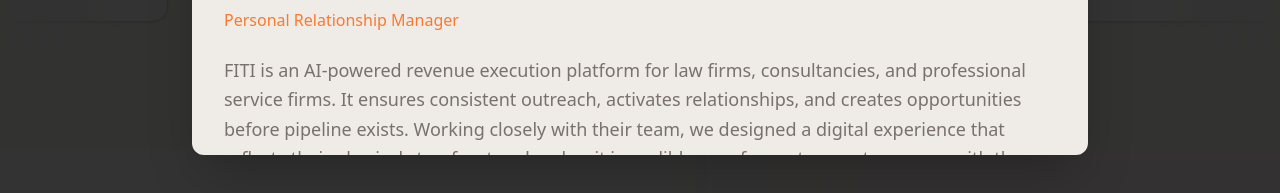
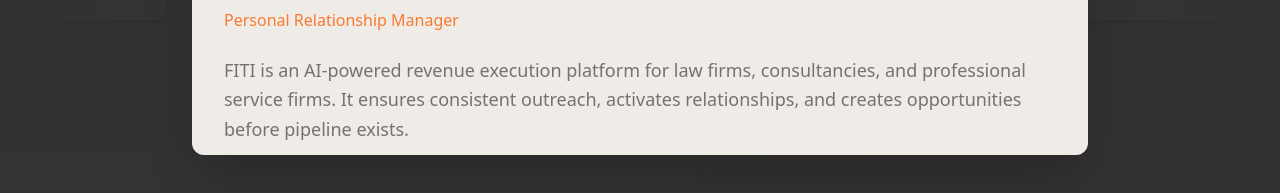
Before and after one commit to adrianlehmann/pinalocalsites, a React (Vite) app in the folder artifacts/pina-local-sites/: page / in a window 1280 px wide. Both pictures are taken after a click on the element 54 px from the left and 1918 px from the top of the page. Shown: the part 2103-2296 px from the top of the page. Built offline with nearby package versions, Linux system fonts and the light colour scheme.

Commit message:
add website

```diff
--- a/artifacts/pina-local-sites/src/pages/home.tsx
+++ b/artifacts/pina-local-sites/src/pages/home.tsx
@@ -32,6 +32,7 @@
       "FITI is an AI-powered revenue execution platform for law firms, consultancies, and professional service firms. It ensures consistent outreach, activates relationships, and creates opportunities before pipeline exists.",
     image: imgFiti,
     iconColor: "#000000",
+    website: "https://fitiprm.com",
     tags: ["Web", "Mobile", "AI", "React", "Tailwind", "Next.js", "Azure"],
   },
   {
@@ -42,6 +43,7 @@
       "A high-energy sightseeing showcase with integrated booking funnels and dynamic itinerary layouts, built for Comedy on Deck Tours to capture the laughter and scale of their live-entertainment excursions.",
     image: imgComedy,
     iconColor: "#ffffff",
+    website: "https://comedybustours.com/",
     tags: ["Web", "Mobile", "WordPress", "Elementor"],
   },
   {
@@ -52,6 +54,7 @@
       "A powerful optimization engine with interactive ranking trackers and hands-free profile syncing, engineered for Local Pack Monster to effortlessly demonstrate how their AI agents automate Google Maps visibility.",
     image: imgLpm,
     iconColor: "#ffffff",
+    website: "https://localpackmonster.com/",
     tags: ["Web", "Mobile", "WordPress", "Elementor"],
   },
 ];
@@ -398,16 +401,10 @@
                 </div>
 
                 <p className="text-lg text-muted-foreground mb-8 leading-relaxed">
-                  {selectedProject.description} Working closely with their team,
-                  we designed a digital experience that reflects their physical
-                  storefront and makes it incredibly easy for customers to
-                  engage with them.
+                  {selectedProject.description}
                 </p>
 
                 <div className="mb-8">
-                  <h4 className="font-bold mb-3 text-sm uppercase tracking-wider text-muted-foreground">
-                    Technologies
-                  </h4>
                   <div className="flex flex-wrap gap-2">
                     {selectedProject.tags.map((tag) => (
                       <span
@@ -424,7 +421,7 @@
                   <Button
                     size="lg"
                     className="rounded-full"
-                    onClick={() => window.open("#", "_blank")}
+                    onClick={() => window.open(selectedProject.website, "_blank")}
                     data-testid="button-visit-site"
                   >
                     Visit Website
```
